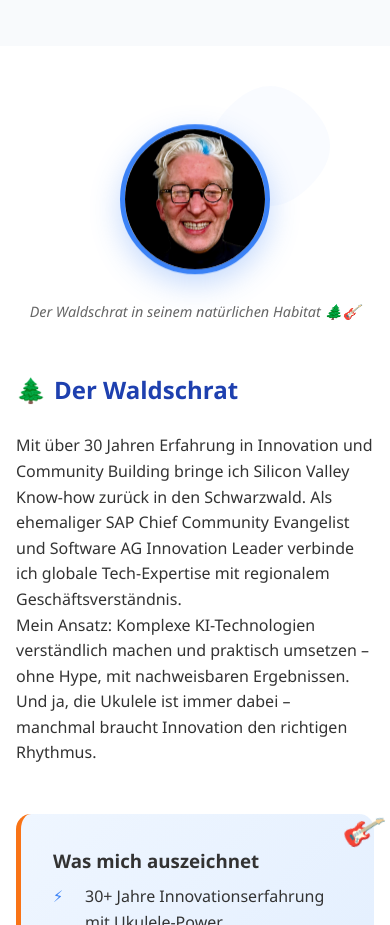
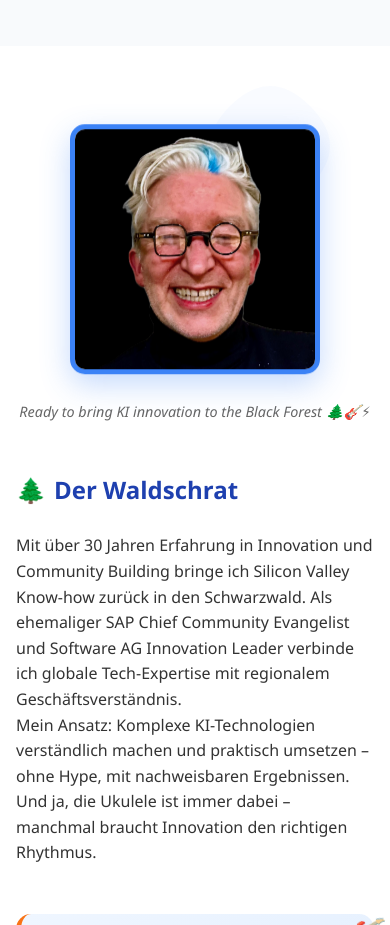
Before and after one commit to finnern/waldschrat, a plain HTML site: page index.html in a window 390 px wide. Shown: the part 2400-3325 px from the top of the page. Drawn offline with Linux system fonts and the light colour scheme.

Commit message:
Update index.html square picture

```diff
--- a/index.html
+++ b/index.html
@@ -271,9 +271,9 @@
         }
 
         .profile-image {
-            width: 200px;
-            height: 200px;
-            border-radius: 50%;
+            width: 300px;
+            height: 300px;
+            border-radius: 15px;
             object-fit: cover;
             border: 5px solid #3b82f6;
             box-shadow: 0 10px 30px rgba(59, 130, 246, 0.3);
@@ -464,8 +464,8 @@
             }
 
             .profile-image {
-                width: 150px;
-                height: 150px;
+                width: 250px;
+                height: 250px;
             }
 
             .container {
@@ -561,7 +561,7 @@
         <div class="container">
             <div class="profile-section">
                 <img src="profile.jpg" alt="Mark Finnern - Der Waldschrat" class="profile-image">
-                <p class="profile-caption">Der Waldschrat in seinem natürlichen Habitat 🌲🎸</p>
+                <p class="profile-caption">Ready to bring KI innovation to the Black Forest 🌲🎸⚡</p>
             </div>
             <div class="about-content">
                 <div class="about-text">
```
